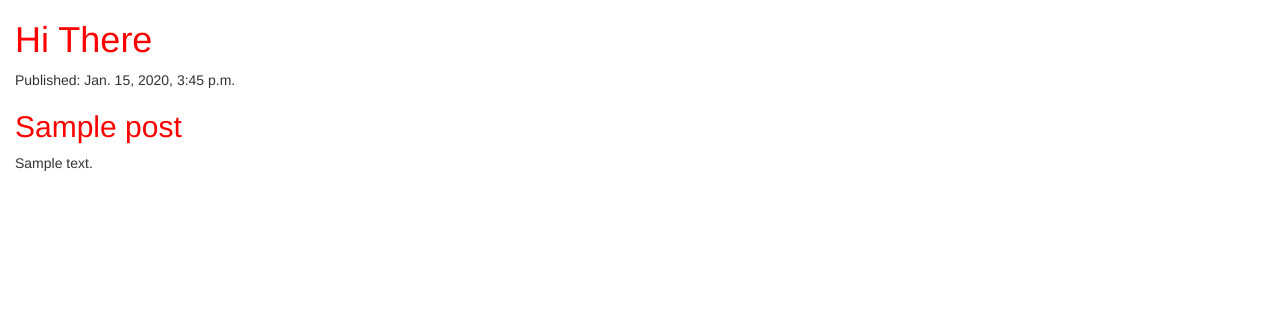
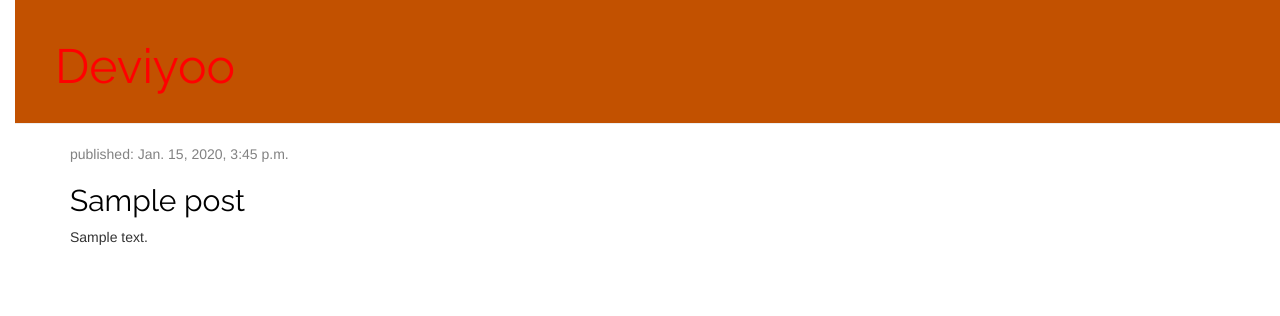
Before and after one commit to DeluxeThali/first-web, a Django app: page / in a window 1280 px wide. Shown: the top 316 px of the page. Run offline with Django 3.2, Linux system fonts and the light colour scheme; tables that the repository leaves empty hold one stand-in row (values such as "Sample post"); some libraries are stand-ins or nearby versions.

Commit message:
Added view for individual Post + CSS for site.

```diff
--- a/blog/static/css/blog.css
+++ b/blog/static/css/blog.css
@@ -3,4 +3,52 @@ body{
 }
 h1 a,h2 a {
 color: #ff0000;
+font-family: 'Raleway';
 }
+
+.page-header {
+background-color: #C25100;
+margin-top: 0;
+padding: 20px 20px 20px 40px;
+}
+
+.page-header h1,.page-headerh1 a,.page-header h1 a:visited, .page-header h1 a:active {
+color: #ffffff;
+font-size: 36pt;
+text-decoration: none;
+}
+
+.content{
+margin-left: 40px;
+}
+
+h1, h2, h3, h4 {
+font-family:'Raleway',cursive;
+}
+
+.date {
+color: #828282;
+}
+
+.save{
+float:right;
+}
+
+.post-form textarea, .post-from imput{
+wigdth: 100%;
+}
+
+.top-menu, .top-menu:hover, .top-menu:visited {
+color: #ffffff;
+float: right;
+font-size: 26pt;
+margin-right: 20px;
+}
+
+.post {
+margin-bottom: 70px;
+}
+
+.post h2 a, .post h2 a:visited {
+color: #000000;
+}
--- /dev/null
+++ b/blog/templates/blog/base.html
@@ -0,0 +1,26 @@
+{% load static %}
+<html>
+<div>
+<head>
+    <title>
+        My Site
+    </title>
+    <link href="//fonts.googleapis.com/css?family=Raleway&subset=latin,latin-ext" rel="stylesheet" type="text/css">
+    <link rel="stylesheet" href="//maxcdn.bootstrapcdn.com/bootstrap/3.2.0/css/bootstrap.min.css">
+    <link rel="stylesheet" href="//maxcdn.bootstrapcdn.com/bootstrap/3.2.0/css/bootstrap-theme.min.css">
+    <link rel="stylesheet" href="{% static 'css/blog.css' %}">
+</head>
+    <body>
+        <div class="page-header";>
+            <h1><a href="/">Deviyoo</a></h1>
+        </div>
+        <div class="content container">
+            <div class="row">
+                <div class="col-md-8">
+                    {% block content %}
+                    {% endblock %}
+                </div>
+            </div>
+        </div>
+    </body>
+</html>
--- a/blog/templates/blog/post_list.html
+++ b/blog/templates/blog/post_list.html
@@ -1,25 +1,12 @@
-{% load static %}
-
-<html>
-<head>
-    <title>
-        My Site
-    </title>
-<link rel="stylesheet" href="//maxcdn.bootstrapcdn.com/bootstrap/3.2.0/css/bootstrap.min.css">
-        <link rel="stylesheet" href="//maxcdn.bootstrapcdn.com/bootstrap/3.2.0/css/bootstrap-theme.min.css">
-        <link rel="stylesheet" href="{% static 'css/blog.css' %}">
-</head>
-<body>
-    <div>
-        <h1><a href="/">Hi There</a></h1>
+{% extends 'blog/base.html' %}
+{% block content %}
+{% for post in posts %}
+    <div class="post">
+        <div class="date">
+            <p>published: {{post.published_date }}</p>
+        </div>
+        <h2><a href="{% url 'post_detail' pk=post.pk %}">{{ post.title }}</a></h2>
+        <p>{{ post.text|linebreaksbr }}</p>
     </div>
-
-    {% for post in posts %}
-<div>
-    <p>Published: {{post.published_date}}</p>
-    <h2><a href=""">{{post.title}}</a></h2>
-    <p>{{ post.text|linebreaksbr }}</p>
-</div>
 {% endfor %}
-</body>
-</html>
+{% endblock %}
--- a/blog/urls.py
+++ b/blog/urls.py
@@ -3,4 +3,5 @@ from . import views
 
 urlpatterns = [
     path('', views.post_list,name='post_list'),
+    path('post/<int:pk>/',views.post_detail, name='post_detail'),
 ]
--- a/blog/views.py
+++ b/blog/views.py
@@ -1,4 +1,4 @@
-from django.shortcuts import render
+from django.shortcuts import render, get_object_or_404
 from  .models import Post
 from  django.utils import  timezone
 # Create your views here.
@@ -6,3 +6,7 @@ from  django.utils import  timezone
 def post_list(request):
     posts = Post.objects.all()
     return render(request,'blog/post_list.html',{'posts':posts})
+
+def post_detail(request,pk):
+    post=get_object_or_404(Post, pk=pk)
+    return  render(request,'blog/post_detail.html',{'post':post})
```
Also changed, not shown: blog/templates/blog/post_detail.html (added, +13 -0 lines).
